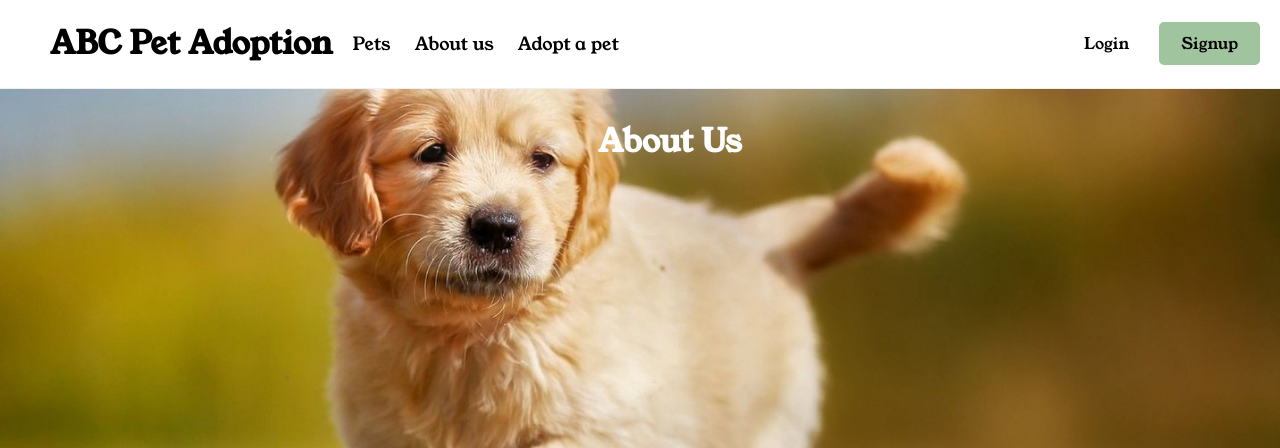
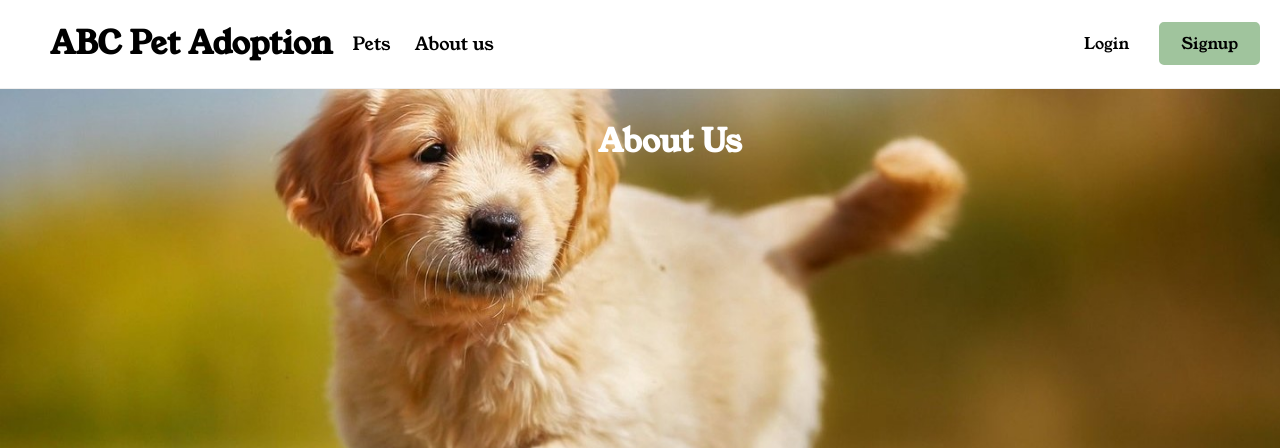
Before and after one commit to kiyohiro0310/SEF_AT, a Django app: page /about-us in a window 1280 px wide; the page is wider, and only the part inside the window is pictured. Shown: the top 448 px of that part. Run offline with Django 4.2, Linux system fonts and the light colour scheme.

Commit message:
Modify header

```diff
--- a/SEF/templates/about-us.html
+++ b/SEF/templates/about-us.html
@@ -77,8 +77,8 @@
         </div>
 
         <div class="twoRow">
-        <p>Phone <input type="tel" name="Phone" placeholder="Phone Number" </p>
-        <p>Email <input type="text" name="Email" placeholder="Enter Email" </p>
+        <p>Phone <input type="tel" name="Phone" placeholder="Phone Number"> </p>
+        <p>Email <input type="text" name="Email" placeholder="Enter Email"> </p>
         </div>
 
         <div class="threeRow">
--- a/SEF/templates/layout/header.html
+++ b/SEF/templates/layout/header.html
@@ -5,7 +5,6 @@
         <div>
             <a href="/pet-list">Pets</a>
             <a href="/about-us">About us</a>
-            <a href="/pet-form">Adopt a pet</a>
         </div>
     </div>
 
@@ -16,7 +15,7 @@
             <a href="/admin" id="login">Admin</a>
             {% endif %}
 
-            <a href="/pet-form" id="login">Create</a>
+            <a href="/pet-form">Adopt a pet</a>
             <a href="/logout" id="signup">Logout</a>
         </div>
     {% else %}
@@ -47,10 +46,10 @@
             <div id="mobile-header-right">
 
                 {% if request.session.login_user == 1 %}
-                <a href="/admin" id="login">Admin</a>
+                    <a href="/admin" id="login">Admin</a>
                 {% endif %}
 
-                <a href="/pet-form" id="login">Create</a>
+                <a href="/pet-form">Adopt a pet</a>
                 <a href="/logout" id="signup">Logout</a>
             </div>
         {% else %}
```
Also changed, not shown: db.sqlite3.
